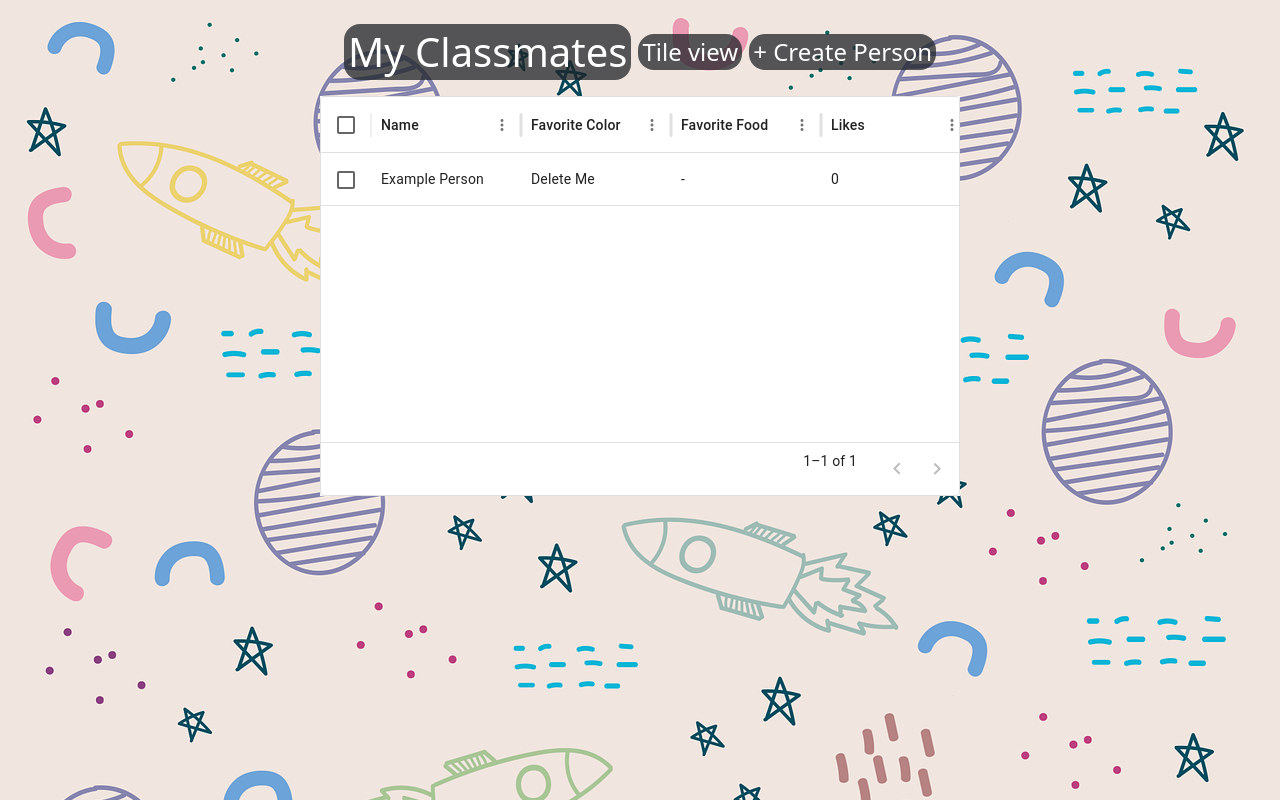
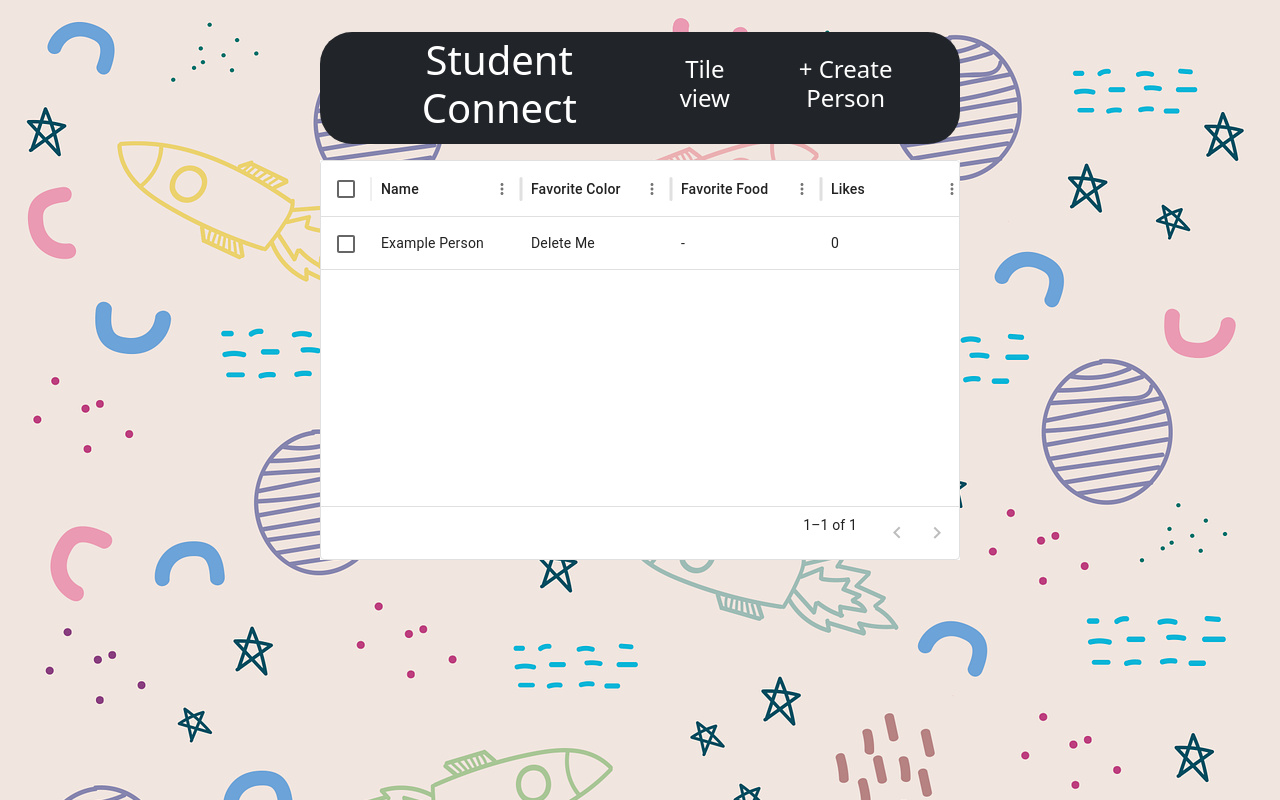
Before and after one commit to sri-nivas1227/My-Classmates, a React (Create React App) app: page / in a window 1280 px wide. Built offline with nearby package versions, Linux system fonts and the light colour scheme.

Commit message:
title change

```diff
--- a/src/App.jsx
+++ b/src/App.jsx
@@ -80,10 +80,8 @@ function App() {
   return (
     <div className="home">
       <div className="w-100 py-4 d-flex flex-column align-items-center">
-        <div className="w-50 px-4 text-center d-flex justify-content-between align-items-center ">
-          <h1 className="text-white bg-dark bg-opacity-75  p-1 rounded-4">
-            My Classmates
-          </h1>
+        <div className="w-50 px-4 bg-dark bg-opacity-80 rounded-5 my-2 text-center d-flex justify-content-between align-items-center ">
+          <h1 className="text-white p-1 rounded-4">Student Connect</h1>
           <h4
             onClick={() => {
               if (view === "tile") {
@@ -92,7 +90,7 @@ function App() {
                 setView("tile");
               }
             }}
-            className="text-white bg-dark bg-opacity-75 pointer p-1 rounded-4"
+            className="text-white pointer p-1 rounded-4"
           >
             {view === "tile" ? "Table view" : "Tile view"}
           </h4>
@@ -104,20 +102,20 @@ function App() {
                 setFormActive("create");
               }
             }}
-            className="text-white bg-dark bg-opacity-75 pointer  p-1 rounded-4"
+            className="text-white pointer  p-1 rounded-4"
           >
             {"+ Create Person"}
           </h4>
         </div>
 
         {formActive && (
-          // This form is generated by CoPilot
           <Container className="w-50 p-4">
             <CreatePerson
               handleCancel={handleCancel}
               handleCreatePerson={handleCreatePerson}
               personForm={personForm}
               setPersonForm={setPersonForm}
+              formType={formActive}
             />
           </Container>
         )}
--- a/src/createPerson.jsx
+++ b/src/createPerson.jsx
@@ -3,6 +3,7 @@ const CreatePerson = ({
   setPersonForm,
   handleCreatePerson,
   handleCancel,
+  formType,
 }) => {
   // This form is generated by CoPilot
   return (
@@ -45,7 +46,7 @@ const CreatePerson = ({
           onClick={handleCreatePerson}
           className="bg-light text-black px-3 p-1 rounded-pill m-auto"
         >
-          Create
+          {formType === "create" ? "Create" : "Update"}
         </button>
         <button
           onClick={handleCancel}
```
